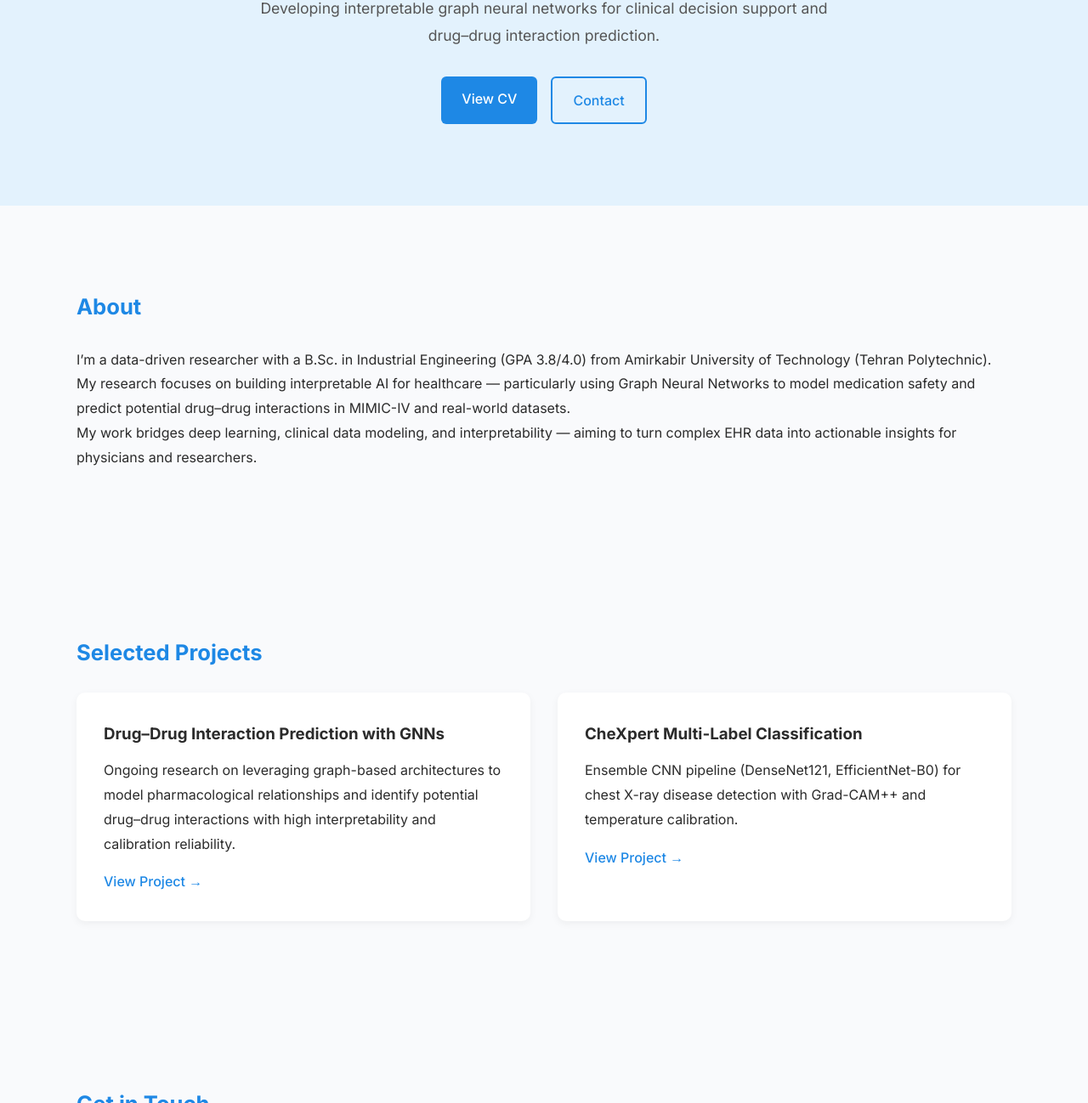
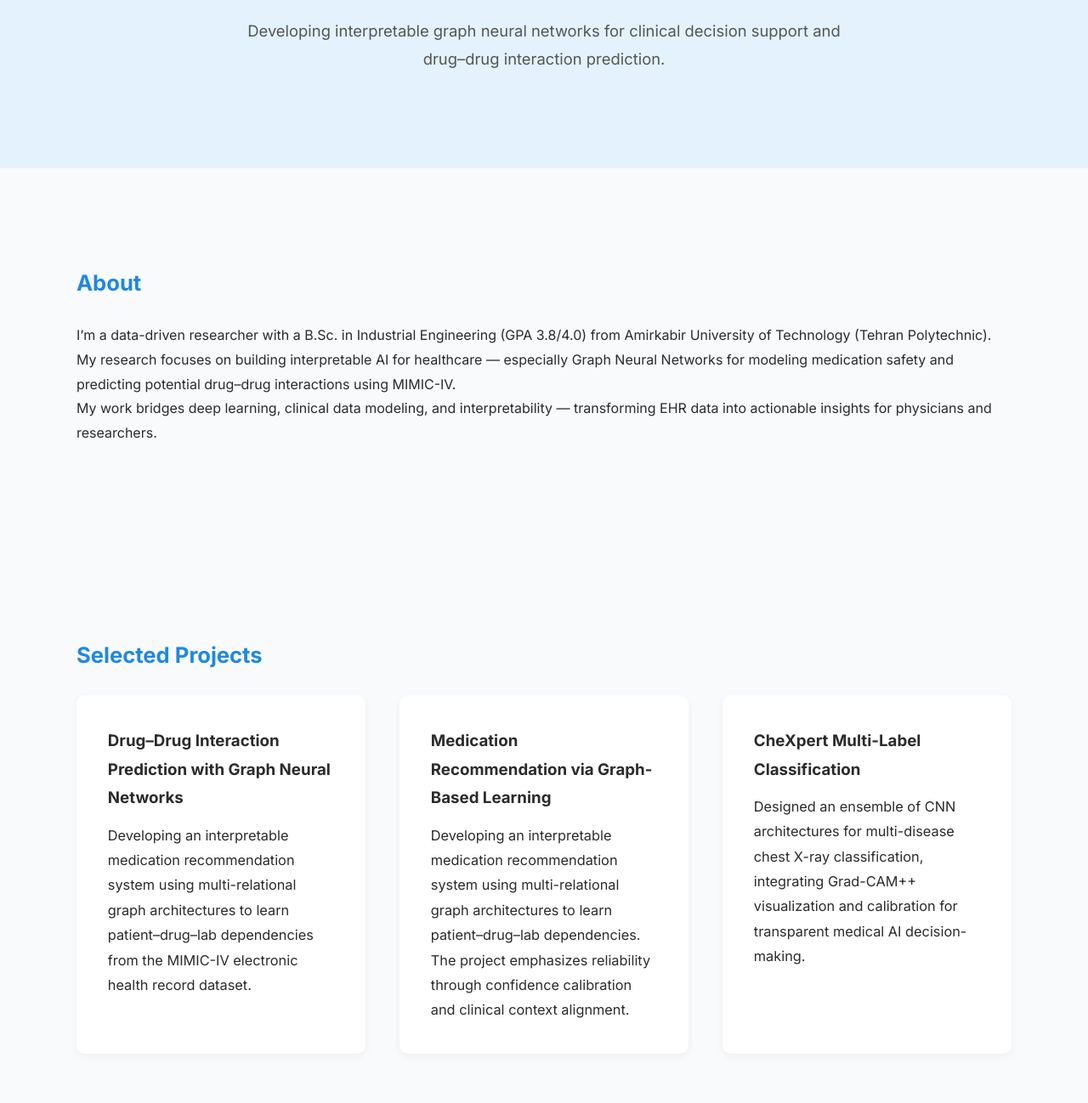
Before and after one commit to evaklmsa/evaklmsa.github.io, a plain HTML site: page index.html in a window 1280 px wide. Shown: the part 276-1574 px from the top of the page at 85% size. Drawn offline with Linux system fonts and the light colour scheme.

Commit message:
Add files via upload

```diff
--- a/index.html
+++ b/index.html
@@ -3,89 +3,112 @@
 <head>
   <meta charset="UTF-8" />
   <meta name="viewport" content="width=device-width, initial-scale=1.0" />
-  <title>Eva | AI & Data Science</title>
+  <title>Eva M. | AI & Data Science</title>
   <link href="https://fonts.googleapis.com/css2?family=Inter:wght@300;400;500;600;700&display=swap" rel="stylesheet">
   <link rel="stylesheet" href="style.css" />
 </head>
 
 <body>
+  <!-- NAVIGATION -->
   <header class="navbar">
     <div class="container">
-      <h1 class="logo">Eva</h1>
+      <h1 class="logo">Eva M.</h1>
       <nav>
         <ul>
           <li><a href="#about">About</a></li>
           <li><a href="#projects">Projects</a></li>
           <li><a href="#contact">Contact</a></li>
+          <li><a href="cv.pdf" target="_blank">CV</a></li>
+          <li><a href="https://github.com/evaklmsa" target="_blank">GitHub</a></li>
         </ul>
       </nav>
     </div>
   </header>
 
-  <main>
+  <!-- HERO -->
   <section id="hero">
     <div class="container">
       <h2>AI & Data Science Researcher</h2>
-        <p class="tagline">Developing interpretable graph neural networks for clinical decision support and drug–drug interaction prediction.</p>
-        <div class="cta">
-          <a href="cv.pdf" target="_blank" class="button">View CV</a>
-          <a href="mailto:evaklmsa@gmail.com" class="button-outline">Contact</a>
-        </div>
+      <p class="tagline">
+        Developing interpretable graph neural networks for clinical decision support
+        and drug–drug interaction prediction.
+      </p>
     </div>
   </section>
 
+  <!-- ABOUT -->
   <section id="about" class="section">
     <div class="container">
       <h2>About</h2>
       <p>
-          I’m a data-driven researcher with a B.Sc. in Industrial Engineering (GPA 3.8/4.0) from Amirkabir University of Technology (Tehran Polytechnic).
-          My research focuses on building interpretable AI for healthcare — particularly using Graph Neural Networks to model medication safety and predict potential drug–drug interactions in MIMIC-IV and real-world datasets.
+        I’m a data-driven researcher with a B.Sc. in Industrial Engineering (GPA 3.8/4.0) from
+        Amirkabir University of Technology (Tehran Polytechnic).
+        My research focuses on building interpretable AI for healthcare — especially Graph Neural Networks
+        for modeling medication safety and predicting potential drug–drug interactions using MIMIC-IV.
       </p>
       <p>
-          My work bridges deep learning, clinical data modeling, and interpretability — aiming to turn complex EHR data into actionable insights for physicians and researchers.
+        My work bridges deep learning, clinical data modeling, and interpretability — transforming EHR data
+        into actionable insights for physicians and researchers.
       </p>
     </div>
   </section>
 
+  <!-- PROJECTS -->
 <section id="projects" class="section">
   <div class="container">
     <h2>Selected Projects</h2>
 
     <div class="project-grid">
+
       <div class="card">
-            <h3>Drug–Drug Interaction Prediction with GNNs</h3>
+        <h3>Drug–Drug Interaction Prediction with Graph Neural Networks</h3>
       <p>
-              Ongoing research on leveraging graph-based architectures to model pharmacological relationships
-              and identify potential drug–drug interactions with high interpretability and calibration reliability.
+        Developing an interpretable medication recommendation system using multi-relational graph architectures
+        to learn patient–drug–lab dependencies from the MIMIC-IV electronic health record dataset.
       </p>
-            <a href="https://github.com/YOURUSERNAME/ddi-gnn" target="_blank">View Project →</a>
+
+      </div>
+
+      <div class="card">
+        <h3>Medication Recommendation via Graph-Based Learning</h3>
+        <p>
+          Developing an interpretable medication recommendation system using multi-relational graph architectures
+          to learn patient–drug–lab dependencies. The project emphasizes reliability through confidence calibration
+          and clinical context alignment.
+        </p>
       </div>
 
       <div class="card">
         <h3>CheXpert Multi-Label Classification</h3>
         <p>
-              Ensemble CNN pipeline (DenseNet121, EfficientNet-B0) for chest X-ray disease detection with Grad-CAM++ and temperature calibration.
+          Designed an ensemble of CNN architectures for multi-disease
+          chest X-ray classification, integrating Grad-CAM++ visualization and calibration
+          for transparent medical AI decision-making.
         </p>
-            <a href="https://github.com/YOURUSERNAME/chexpert" target="_blank">View Project →</a>
       </div>
+
     </div>
   </div>
 </section>
 
+
+  <!-- CONTACT -->
   <section id="contact" class="section">
     <div class="container">
       <h2>Get in Touch</h2>
       <p>
-          Open to collaborations and research discussions in AI for healthcare, graph learning, and model interpretability.
+        Open to collaborations and research discussions in AI for healthcare,
+        graph learning, and model interpretability.
       </p>
+      <div class="contact-btn-wrapper">
         <a href="mailto:evaklmsa@gmail.com" class="button">Send an Email</a>
       </div>
+    </div>
   </section>
-  </main>
 
   <footer>
     <div class="container">
-      © 2025 Eva | Hosted on GitHub Pages
+      © 2025 Eva M.| Hosted on GitHub Pages
     </div>
   </footer>
 </body>
--- a/style.css
+++ b/style.css
@@ -6,12 +6,7 @@
   --font: 'Inter', sans-serif;
 }
 
-* {
-  margin: 0;
-  padding: 0;
-  box-sizing: border-box;
-}
-
+* {margin:0;padding:0;box-sizing:border-box;}
 body {
   font-family: var(--font);
   background: var(--bg);
@@ -19,16 +14,15 @@ body {
   line-height: 1.8;
 }
 
-/* Navbar */
+/* NAVBAR */
 .navbar {
   position: sticky;
   top: 0;
   background: white;
   box-shadow: 0 2px 10px rgba(0,0,0,0.05);
   z-index: 100;
-  padding: 0.8rem 0;
+  padding: 1rem 0;
 }
-
 .navbar .container {
   width: 90%;
   max-width: 1100px;
@@ -37,148 +31,100 @@ body {
   align-items: center;
   justify-content: space-between;
 }
-
 .logo {
-  font-size: 1.5rem;
+  font-size: 1.4rem;
   font-weight: 700;
   color: var(--accent);
 }
-
 nav ul {
   display: flex;
   list-style: none;
-  gap: 2rem;
+  gap: 1.5rem;
 }
-
 nav a {
   color: var(--text);
   text-decoration: none;
   font-weight: 500;
-  transition: color 0.2s;
+  transition: color .2s;
 }
+nav a:hover { color: var(--accent); }
 
-nav a:hover {
-  color: var(--accent);
-}
-
-/* Hero */
+/* HERO */
 #hero {
   background: var(--light-accent);
   text-align: center;
-  padding: 8rem 1rem 6rem;
+  padding: 9rem 1rem 7rem;
+}
+#hero h2 {
+  font-size: 2.2rem;
+  margin-bottom: 1rem;
+}
+#hero .tagline {
+  font-size: 1.15rem;
+  color: #555;
+  max-width: 700px;
+  margin: 0 auto;
 }
 
-#hero h2 {
-  font-size: 2rem;
-  margin-bottom: 1rem;
+/* SECTIONS */
+.section {
+  padding: 7rem 1rem;
 }
-
-#hero .tagline {
-  font-size: 1.1rem;
-  color: #555;
-  max-width: 700px;
-  margin: 0 auto 2rem;
-}
-
-.cta {
-  display: flex;
-  justify-content: center;
-  gap: 1rem;
-}
-
-.button, .button-outline {
-  padding: 0.75rem 1.5rem;
-  border-radius: 6px;
-  font-weight: 500;
-  text-decoration: none;
-  transition: all 0.2s ease;
-}
-
-.button {
-  background: var(--accent);
-  color: white;
-}
-
-.button:hover {
-  background: #1565c0;
-}
-
-.button-outline {
-  border: 2px solid var(--accent);
-  color: var(--accent);
-}
-
-.button-outline:hover {
-  background: var(--accent);
-  color: white;
-}
-
-/* Sections */
-.section {
-  padding: 6rem 1rem;
-}
-
 .section h2 {
   font-size: 1.6rem;
   color: var(--accent);
   margin-bottom: 1.5rem;
 }
-
 .container {
   width: 90%;
   max-width: 1100px;
   margin: 0 auto;
 }
 
-/* Projects */
+/* PROJECTS */
 .project-grid {
   display: grid;
-  grid-template-columns: repeat(auto-fit, minmax(320px, 1fr));
-  gap: 2rem;
+  grid-template-columns: repeat(auto-fit, minmax(330px,1fr));
+  gap: 2.5rem;
 }
-
 .card {
   background: white;
-  padding: 2rem;
+  padding: 2.3rem;
   border-radius: 10px;
   box-shadow: 0 3px 10px rgba(0,0,0,0.05);
-  transition: transform 0.2s ease;
+  transition: transform .2s ease;
 }
+.card:hover { transform: translateY(-6px); }
+.card h3 { margin-bottom: .8rem; }
+.card p { font-size: 1.02rem; }
 
-.card:hover {
-  transform: translateY(-5px);
+/* CONTACT */
+.contact-btn-wrapper {
+  margin-top: 2.5rem;
 }
+.button {
+  background: var(--accent);
+  color: white;
+  padding: 0.9rem 1.8rem;
+  border-radius: 6px;
+  text-decoration: none;
+  font-weight: 500;
+  transition: background .2s;
+}
+.button:hover { background: #1565c0; }
 
-.card h3 {
-  margin-bottom: 0.75rem;
-}
-
-.card p {
-  margin-bottom: 1rem;
-}
-
-.card a {
-  color: var(--accent);
-  font-weight: 500;
-  text-decoration: none;
-}
-
-/* Footer */
+/* FOOTER */
 footer {
   background: white;
   text-align: center;
-  padding: 2rem 0;
+  padding: 2.5rem 0;
   color: #666;
-  font-size: 0.9rem;
+  font-size: .9rem;
   box-shadow: 0 -2px 8px rgba(0,0,0,0.03);
 }
 
-/* Responsive */
+/* RESPONSIVE */
 @media (max-width: 768px) {
-  #hero {
-    padding: 5rem 1rem;
-  }
-  nav ul {
-    gap: 1rem;
-  }
+  #hero { padding: 6rem 1rem; }
+  nav ul { gap: 1rem; }
 }
```
Lines whose indentation alone changed are shown as unchanged.
